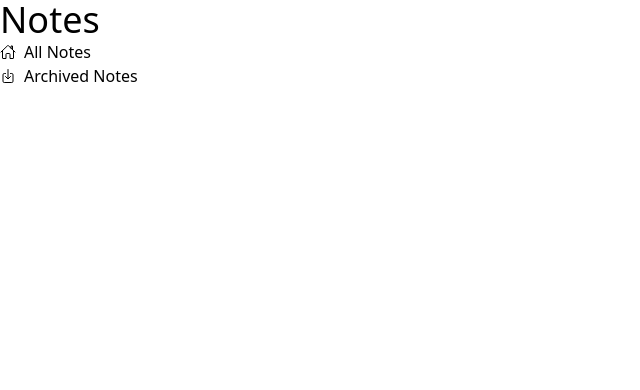
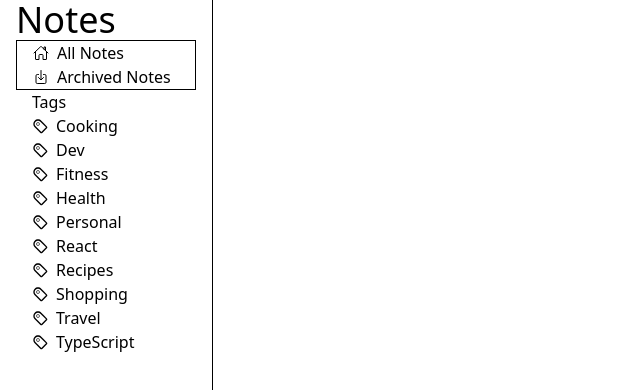
Before and after one commit to mikedeleon9/FrontEndMentorPRojects, a React (Vite) app in the folder note-taking-app/: page / in a window 1280 px wide. Shown: the top 390 px of the page, without its empty margins (0-640 px from the left). Built offline with nearby package versions, Linux system fonts and the light colour scheme.

Commit message:
done for theday

```diff
--- a/note-taking-app/src/App.jsx
+++ b/note-taking-app/src/App.jsx
@@ -6,7 +6,7 @@ function App() {
 
 
   return (
-    <div className="grid grid-cols-5">
+    <div className="grid grid-cols-6">
     <LeftSideBar></LeftSideBar>
 
     </div>
--- /dev/null
+++ b/note-taking-app/src/components/TagComponent.jsx
@@ -0,0 +1,12 @@
+import { TiTag } from "react-icons/ti";
+
+export default function TagComponent(props){
+    return(
+        <>
+            <div className="flex items-center gap-2">
+                    <TiTag></TiTag>
+                    <p>{props.title}</p>
+            </div>
+        </>
+    )
+}
--- a/note-taking-app/src/components/left-side-bar.jsx
+++ b/note-taking-app/src/components/left-side-bar.jsx
@@ -1,22 +1,37 @@
 import { IoHomeOutline, IoDownloadOutline  } from "react-icons/io5";
+import TagComponent from "./TagComponent";
 
 export default function LeftSideBar(){
     return(
-        <div className="">
+        <div className="border-r-1 h-screen px-4">
             <h1 className="text-4xl">Notes</h1>
-            <div className="">
-                <div>
+            <div className="border">
+                <div className="px-4">
                     <div className="flex items-center gap-2">
                         <IoHomeOutline />
                         <p>All Notes</p>
                     </div>
-                </div>
-                <div>
                     <div className="flex items-center gap-2">
                         <IoDownloadOutline />
                         <p>Archived Notes</p>
                     </div>
+
                 </div>
+
+            </div>
+
+            <div className="px-4">
+                <p>Tags</p>
+               <TagComponent title="Cooking" />
+               <TagComponent title="Dev" />
+               <TagComponent title="Fitness" />
+               <TagComponent title="Health" />
+               <TagComponent title="Personal" />
+               <TagComponent title="React" />
+               <TagComponent title="Recipes" />
+               <TagComponent title="Shopping" />
+               <TagComponent title="Travel" />
+               <TagComponent title="TypeScript" />
             </div>
         </div>
     )
```
